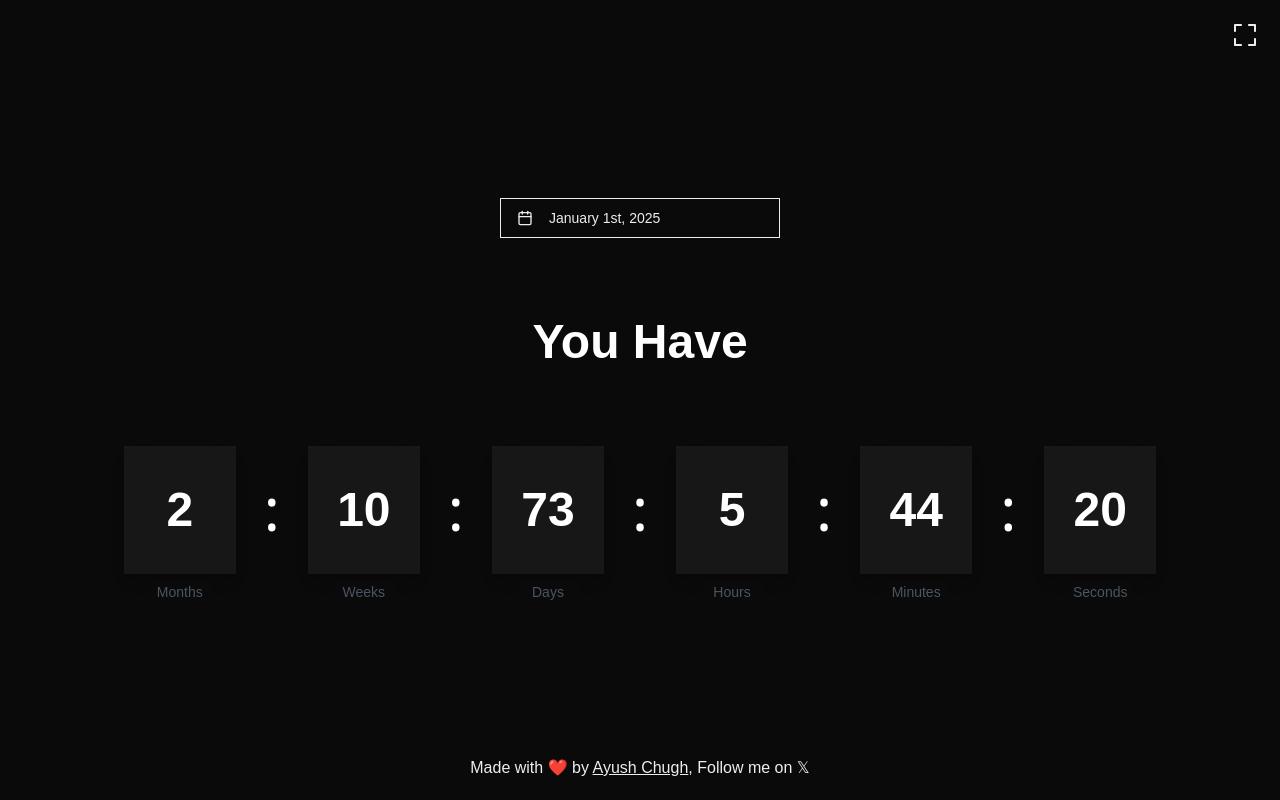
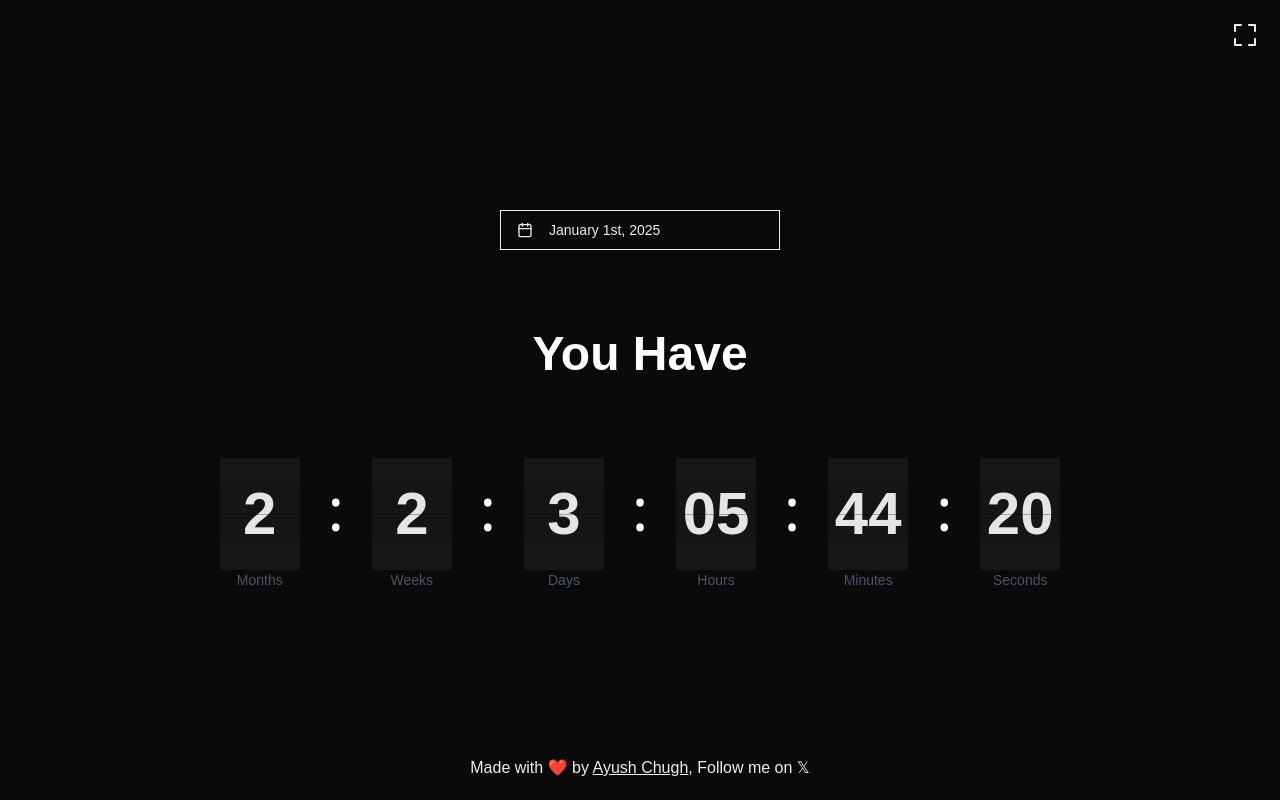
Before and after one commit to aayushchugh/FlipTimer, a Next.js app: page / in a window 1280 px wide. Built offline with nearby package versions, Linux system fonts and the light colour scheme.

Commit message:
feat: improved animation

```diff
--- a/components/FlipCard.tsx
+++ b/components/FlipCard.tsx
@@ -1,28 +1,63 @@
+// FlipCard.tsx
+import React from "react";
 import { AnimatePresence, motion } from "framer-motion";
-import { FC } from "react";
 
-interface IFlipCardProps {
-	title: string;
-	value: string;
+interface FlipCardProps {
+	digit: string;
+	size?: "large" | "small";
 }
 
-const FlipCard: FC<IFlipCardProps> = ({ title, value }) => {
+export const FlipCard: React.FC<FlipCardProps> = ({
+	digit,
+	size = "large",
+}) => {
+	const sizeClasses =
+		size === "large" ? "w-20 h-28 text-6xl" : "w-16 h-24 text-5xl";
+
+	return (
+		<div
+			className={`relative ${sizeClasses} bg-neutral-900 rounded-lg overflow-hidden`}
+		>
+			<div className="absolute inset-0 flex items-center justify-center text-white font-bold">
+				{digit}
+			</div>
+			<div className="absolute inset-x-0 top-1/2 h-px bg-black/30" />
+			<div className="absolute inset-0 flex items-center justify-center">
+				<div className="w-full h-1/2 bg-black/10" />
+			</div>
+		</div>
+	);
+};
+
+interface AnimatedFlipCardProps {
+	title: string;
+	digit: string;
+	size?: "large" | "small";
+}
+
+export const AnimatedFlipCard: React.FC<AnimatedFlipCardProps> = ({
+	title,
+	digit,
+	size = "large",
+}) => {
+	const sizeClasses = size === "large" ? "w-20 h-28" : "w-16 h-24";
+
 	return (
 		<div className="flex flex-col items-center">
-			<div className="relative w-12 h-16 sm:w-20 sm:h-24 md:w-20 md:h-24 lg:w-28 lg:h-32 bg-neutral-900 rounded-lg shadow-lg mb-2">
-				<div className="absolute inset-0 flex items-center justify-center text-2xl sm:text-3xl md:text-4xl lg:text-5xl  font-bold text-white">
-					<AnimatePresence mode="popLayout">
-						<motion.div
-							key={value}
-							initial={{ rotateX: -90, opacity: 0 }}
-							animate={{ rotateX: 0, opacity: 1 }}
-							exit={{ rotateX: 90, opacity: 0 }}
-							transition={{ duration: 0.3 }}
-						>
-							{value}
-						</motion.div>
-					</AnimatePresence>
-				</div>
+			<div className={`relative ${sizeClasses}`}>
+				<AnimatePresence initial={false}>
+					<motion.div
+						key={digit}
+						initial={{ rotateX: -90 }}
+						animate={{ rotateX: 0 }}
+						exit={{ rotateX: 90 }}
+						transition={{ duration: 0.3 }}
+						style={{ transformOrigin: "bottom" }}
+						className="absolute inset-0"
+					>
+						<FlipCard digit={digit} size={size} />
+					</motion.div>
+				</AnimatePresence>
 			</div>
 			<span className="text-xs sm:text-sm font-medium text-gray-600">
 				{title}
@@ -30,5 +65,3 @@ const FlipCard: FC<IFlipCardProps> = ({ title, value }) => {
 		</div>
 	);
 };
-
-export default FlipCard;
--- a/components/FlipClock.tsx
+++ b/components/FlipClock.tsx
@@ -1,5 +1,6 @@
+// FlipClock.tsx
 import React, { FC, useEffect, useState } from "react";
-import FlipCard from "./FlipCard";
+import { AnimatedFlipCard } from "./FlipCard";
 import Column from "./Column";
 
 interface IFlipClockProps {
@@ -17,19 +18,19 @@ const FlipClock: FC<IFlipClockProps> = ({ targetDate }) => {
 		seconds: 0,
 	});
 
-	// calculate time
+	// Calculate time left
 	const calculateTimeLeft = () => {
-		const difference = +new Date(targetDate) - +new Date();
+		const difference = targetDate.getTime() - new Date().getTime();
 
 		if (difference > 0) {
 			setIsTimesUp(false);
 			setTimeLeft({
-				months: Math.floor(difference / (1000 * 60 * 60 * 24 * 30)), // 30 days
-				weeks: Math.floor(difference / (1000 * 60 * 60 * 24 * 7)), // 7 days
-				days: Math.floor(difference / (1000 * 60 * 60 * 24)), // 24 hours
-				hours: Math.floor((difference / (1000 * 60 * 60)) % 24), // 60 minutes
-				minutes: Math.floor((difference / 1000 / 60) % 60), // 60 seconds
-				seconds: Math.floor((difference / 1000) % 60), // 1000 milliseconds
+				months: Math.floor(difference / (1000 * 60 * 60 * 24 * 30)), // Approximate months
+				weeks: Math.floor((difference / (1000 * 60 * 60 * 24 * 7)) % 4), // Weeks in a month
+				days: Math.floor((difference / (1000 * 60 * 60 * 24)) % 7), // Days in a week
+				hours: Math.floor((difference / (1000 * 60 * 60)) % 24), // Hours in a day
+				minutes: Math.floor((difference / (1000 * 60)) % 60), // Minutes in an hour
+				seconds: Math.floor((difference / 1000) % 60), // Seconds in a minute
 			});
 		} else {
 			setIsTimesUp(true);
@@ -45,36 +46,47 @@ const FlipClock: FC<IFlipClockProps> = ({ targetDate }) => {
 	};
 
 	useEffect(() => {
-		const timer = setTimeout(() => {
+		calculateTimeLeft();
+		const timer = setInterval(() => {
 			calculateTimeLeft();
 		}, 1000);
 
-		return () => clearTimeout(timer);
-	});
+		return () => clearInterval(timer);
+	}, [targetDate]);
+
 	return (
 		<div className="flex flex-col items-center justify-center">
 			<div className="flex items-center gap-1 sm:gap-3 md:gap-5 lg:gap-7">
 				<div className="flex items-center">
-					<FlipCard title="Months" value={timeLeft?.months.toString()} />
+					<AnimatedFlipCard title="Months" digit={timeLeft.months.toString()} />
 					<Column />
 				</div>
 				<div className="flex items-center">
-					<FlipCard title="Weeks" value={timeLeft?.weeks.toString()} />
+					<AnimatedFlipCard title="Weeks" digit={timeLeft.weeks.toString()} />
 					<Column />
 				</div>
 				<div className="flex items-center">
-					<FlipCard title="Days" value={timeLeft?.days.toString()} />
+					<AnimatedFlipCard title="Days" digit={timeLeft.days.toString()} />
 					<Column />
 				</div>
 				<div className="flex items-center">
-					<FlipCard title="Hours" value={timeLeft?.hours.toString()} />
+					<AnimatedFlipCard
+						title="Hours"
+						digit={timeLeft.hours.toString().padStart(2, "0")}
+					/>
 					<Column />
 				</div>
 				<div className="flex items-center">
-					<FlipCard title="Minutes" value={timeLeft?.minutes.toString()} />
+					<AnimatedFlipCard
+						title="Minutes"
+						digit={timeLeft.minutes.toString().padStart(2, "0")}
+					/>
 					<Column />
 				</div>
-				<FlipCard title="Seconds" value={timeLeft?.seconds.toString()} />
+				<AnimatedFlipCard
+					title="Seconds"
+					digit={timeLeft.seconds.toString().padStart(2, "0")}
+				/>
 			</div>
 
 			{isTimesUp && (
```
